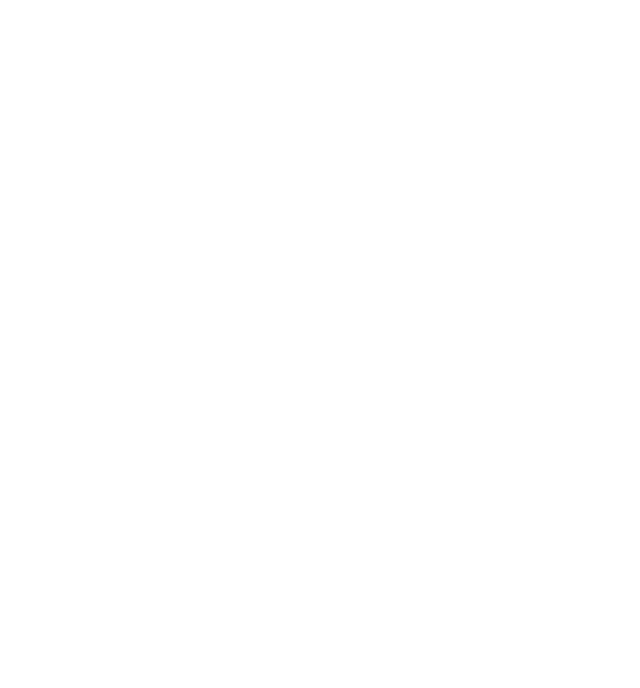
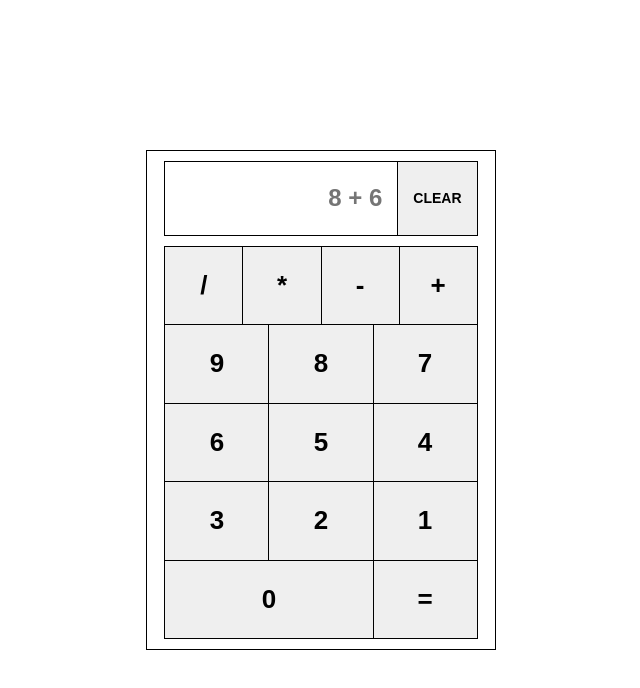
Before and after one commit to Apatheial/calculator-exercise-odin-project, a plain HTML site: page index.html in a window 1280 px wide. Shown: the whole page, without its empty margins (319-959 px from the left). Drawn offline with Linux system fonts and the light colour scheme.

Commit message:
feat: create calculator in HTML and style with CSS
Implemented a calculator with a display, a clear button,
operator buttons, and numeric buttons.

```diff
--- a/index.html
+++ b/index.html
@@ -7,7 +7,29 @@
         <script src="script.js" defer></script>
         <title>The Odin Project: Calculator Exercise</title>
     </head>
-    <body>
-
+    <body class="flex">
+        <section class="calculator-body flex">
+            <div class="calculator-display flex">
+                <input class="display" readonly placeholder="8 + 6">
+                <button id="btn-clear">CLEAR</button>
+            </div>
+            <div class="calculator-keyboard flex">
+                <button id="btn-divide">/</button>
+                <button id="btn-multiply">*</button>
+                <button id="btn-subtract">-</button>
+                <button id="btn-add">+</button>
+                <button id="btn-nine">9</button>
+                <button id="btn-eigth">8</button>
+                <button id="btn-seven">7</button>
+                <button id="btn-six">6</button>
+                <button id="btn-five">5</button>
+                <button id="btn-four">4</button>
+                <button id="btn-three">3</button>
+                <button id="btn-two">2</button>
+                <button id="btn-one">1</button>
+                <button id="btn-zero">0</button>
+                <button id="btn-equal">=</button>
+            </div>
+        </section>
     </body>
 </html>
--- a/styles.css
+++ b/styles.css
@@ -0,0 +1,92 @@
+* {
+    margin: 0;
+    padding: 0;
+    border: 0;
+    text-decoration: none;
+    list-style: none;
+    box-sizing: border-box;
+}
+
+.flex {
+    display: flex;
+}
+
+body, .calculator-body {
+    align-items: center;
+}
+
+body {
+    height: 100vh;
+    justify-content: center;
+}
+
+.calculator-body, .display, #btn-clear {
+    border: 1px solid black;
+}
+
+.calculator-body {
+    height: 500px;
+    min-width: 350px;
+    max-width: 350px;
+    flex-direction: column;
+    justify-content: space-around;
+    gap: 10px;
+}
+
+.calculator-display, .calculator-keyboard {
+    width: 90%;
+}
+
+.calculator-display {
+    margin-block: 10px 0px;
+    height: 15%;
+}
+
+.display, #btn-clear {
+    padding-inline: 15px;
+    font-weight: 900;
+}
+
+.display {
+    width: 80%;
+    font-size: 24px;
+    text-align: end;
+    border-right: none;
+}
+
+#btn-clear {
+    font-size: 14px;
+}
+
+.calculator-keyboard {
+    margin-block: 0px 10px;
+    flex: 1;
+    flex-wrap: wrap;
+    border-left: 1px solid black;
+    border-top: 1px solid black;
+}
+
+.calculator-keyboard button {
+    font-size: 26px;
+    font-weight: 600;
+    width: 33.334%;
+    border-right: 1px solid black;
+    border-bottom: 1px solid black;
+}
+
+#btn-add, #btn-divide, #btn-subtract, #btn-multiply {
+    width: 25%;
+}
+
+#btn-zero {
+    flex: 1;
+}
+
+button {
+    cursor: pointer;
+}
+
+button:active {
+    background-color: rgba(0, 0, 0, 0.8);
+    color: white;
+}
```
